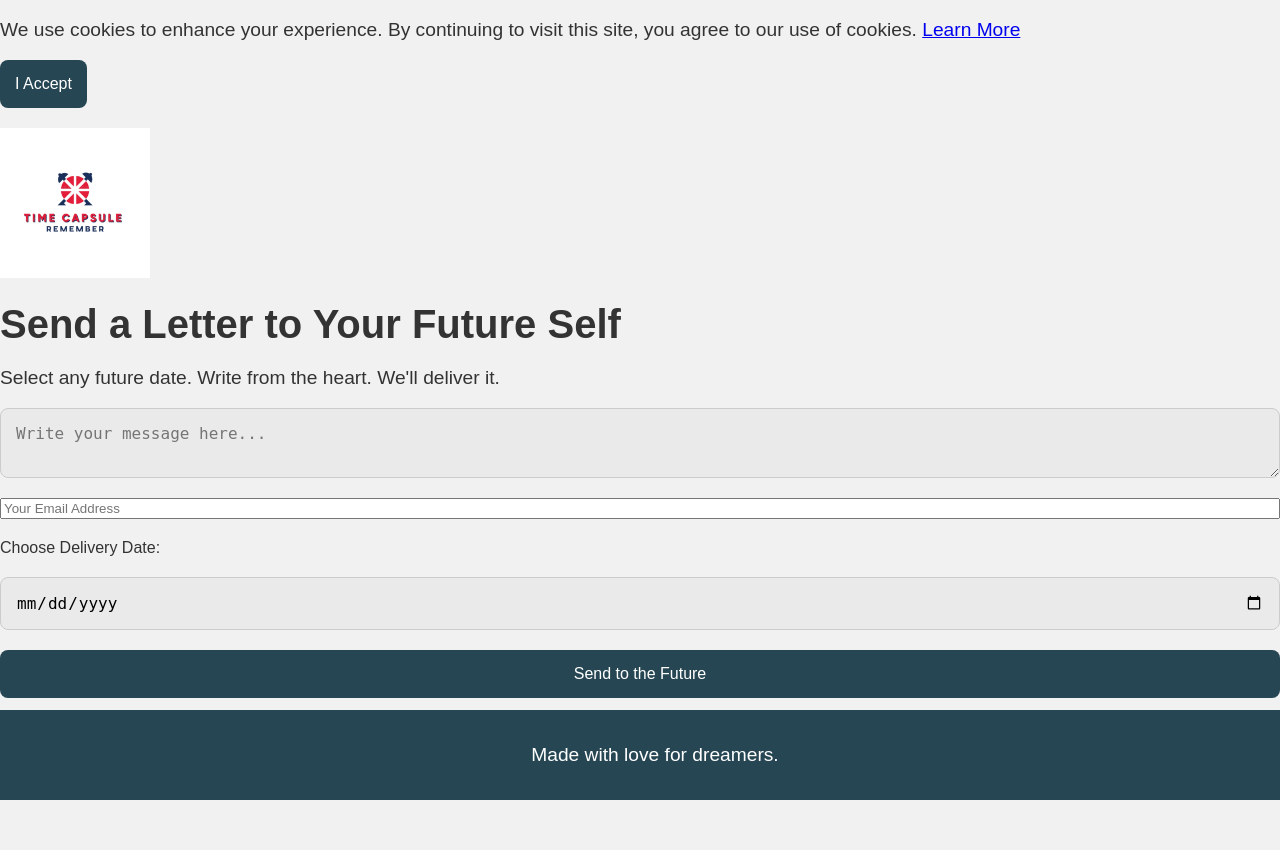
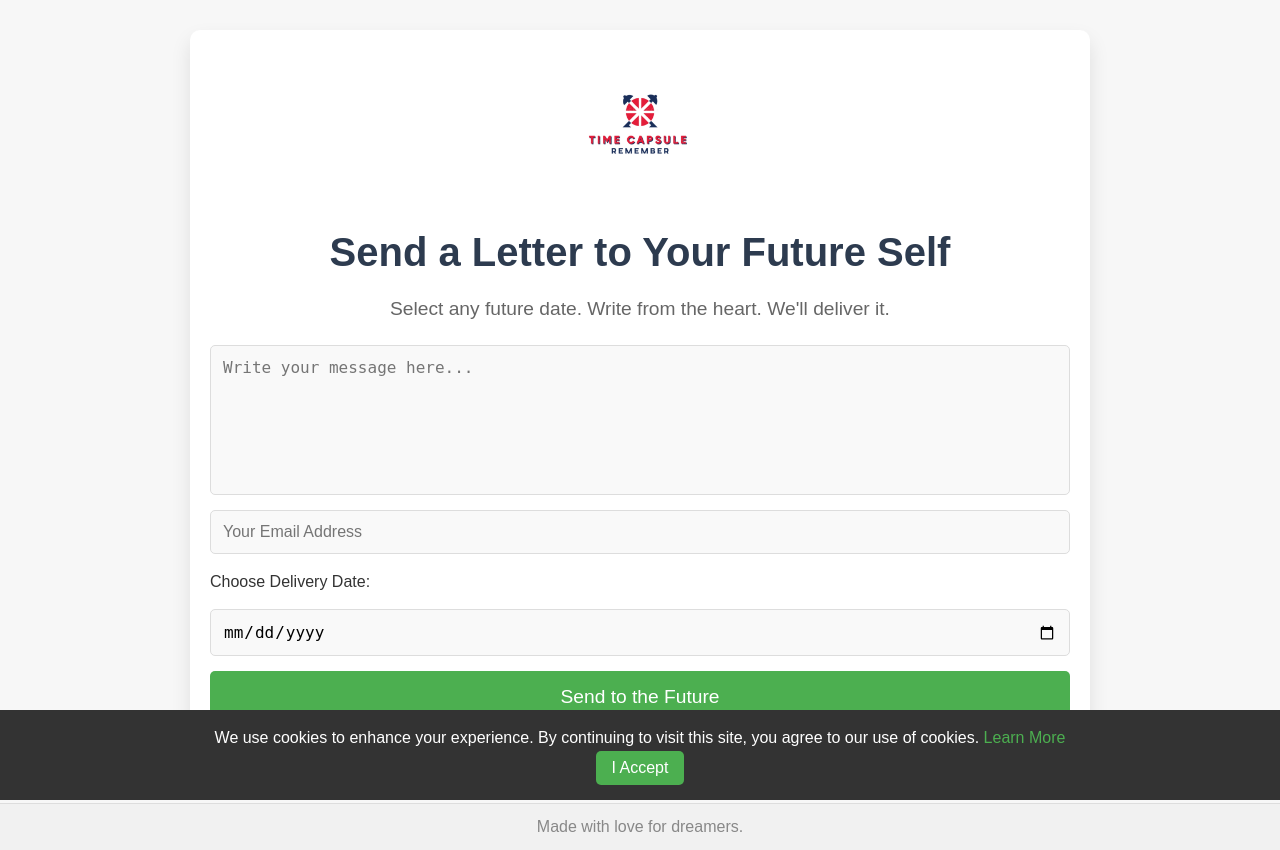
Before and after one commit to Alfievarghese/Time-capsule, a PHP site: page / in a window 1280 px wide. Before the commit the page ends 800 px from the top, so only its background shows below. Run offline with PHP 8.4, Linux system fonts and the light colour scheme.

Commit message:
Update styles.css

```diff
--- a/styles.css
+++ b/styles.css
@@ -1,92 +1,152 @@
-/* Basic Body Styling */
+/* General Reset */
+* {
+  margin: 0;
+  padding: 0;
+  box-sizing: border-box;
+}
+
 body {
   font-family: 'Arial', sans-serif;
-    background-color: #f1f1f1; /* Light background */
-    color: #333; /* Dark text for readability */
+  background-color: #f7f7f7;
+  color: #333;
+  line-height: 1.6;
+  padding: 0;
   margin: 0;
-    padding: 0;
 }
 
-/* Header Styling */
-header {
-    background-color: #2a9d8f; /* Soft teal green for a calm vibe */
-    color: white;
-    padding: 30px 20px;
+h1, p {
   text-align: center;
-    border-bottom: 5px solid #264653; /* Darker teal border for contrast */
 }
 
-h1 {
-    margin: 0;
-    font-size: 2.5rem;
-    font-weight: bold;
+/* Container for the entire page content */
+.container {
+  width: 80%;
+  max-width: 900px;
+  margin: 30px auto;
+  padding: 20px;
+  background: #fff;
+  border-radius: 10px;
+  box-shadow: 0 10px 20px rgba(0, 0, 0, 0.1);
 }
 
-p {
-    font-size: 1.2rem;
+/* Logo styling */
+.logo {
+  width: 150px;
+  display: block;
+  margin: 0 auto;
+  padding-bottom: 20px;
 }
 
-/* Logo Styling */
-.logo {
-    width: 150px; /* Adjust logo size to fit well */
-    height: auto;
-    margin: 20px 0;
+/* Main header */
+h1 {
+  font-size: 2.5rem;
+  color: #2d3b4f;
+  margin-bottom: 10px;
 }
 
-/* Main Section Styling */
-section {
-    padding: 40px 20px;
-    max-width: 900px;
-    margin: 40px auto;
-    background-color: #ffffff; /* White background for sections */
-    box-shadow: 0 4px 10px rgba(0, 0, 0, 0.1); /* Subtle shadow */
-    border-radius: 8px;
+/* Subtitle */
+.subtitle {
+  font-size: 1.2rem;
+  color: #666;
+  margin-bottom: 20px;
 }
 
-/* Form Styling */
-form {
+/* Form and its styling */
+.form {
   display: flex;
   flex-direction: column;
-    gap: 20px;
+  gap: 15px;
 }
 
-input[type="text"], textarea, input[type="date"], button {
-    padding: 15px;
+textarea, input[type="email"], input[type="date"] {
+  width: 100%;
+  padding: 12px;
   font-size: 1rem;
-    border-radius: 8px;
-    border: 1px solid #ccc;
+  border-radius: 5px;
+  border: 1px solid #ddd;
+  background-color: #f9f9f9;
+  transition: all 0.3s ease;
 }
 
-input[type="text"], textarea, input[type="date"] {
-    background-color: #eaeaea; /* Soft light gray for input fields */
+textarea:focus, input[type="email"]:focus, input[type="date"]:focus {
+  border-color: #4caf50;
+  background-color: #fff;
+}
+
+textarea {
+  height: 150px;
+  resize: none;
 }
 
 button {
-    background-color: #264653; /* Dark teal for the button */
-    color: white;
+  padding: 15px;
+  background-color: #4caf50;
+  color: #fff;
+  font-size: 1.2rem;
+  border: none;
+  border-radius: 5px;
   cursor: pointer;
-    border: none;
-    transition: background-color 0.3s ease-in-out;
+  transition: background-color 0.3s ease;
 }
 
 button:hover {
-    background-color: #1f3d3a; /* Darker teal on hover */
+  background-color: #45a049;
 }
 
-/* AdSense Ad Styling */
+/* Google Ad Styling */
 .adsbygoogle {
-    display: block;
-    margin: 40px 0;
+  margin-top: 30px;
   text-align: center;
 }
 
-/* Footer Styling */
+/* Cookie Consent */
+.cookie-consent {
+  position: fixed;
+  bottom: 0;
+  left: 0;
+  width: 100%;
+  background-color: #333;
+  color: white;
+  padding: 15px;
+  text-align: center;
+  font-size: 1rem;
+  z-index: 1000;
+}
+
+.cookie-consent a {
+  color: #4caf50;
+  text-decoration: none;
+}
+
+.cookie-consent a:hover {
+  text-decoration: underline;
+}
+
+.cookie-consent button {
+  padding: 8px 16px;
+  background-color: #4caf50;
+  color: #fff;
+  border: none;
+  border-radius: 5px;
+  cursor: pointer;
+  font-size: 1rem;
+  transition: background-color 0.3s ease;
+}
+
+.cookie-consent button:hover {
+  background-color: #45a049;
+}
+
+/* Footer */
 footer {
-    background-color: #264653; /* Dark teal for footer */
-    color: white;
   text-align: center;
-    padding: 15px;
-    position: fixed;
-    width: 100%;
-    bottom: 0;
+  margin-top: 30px;
+  padding: 10px;
+  background-color: #f1f1f1;
+  border-top: 1px solid #ddd;
 }
+
+footer p {
+  font-size: 1rem;
+  color: #888;
+}
```
Lines whose indentation alone changed are shown as unchanged.
